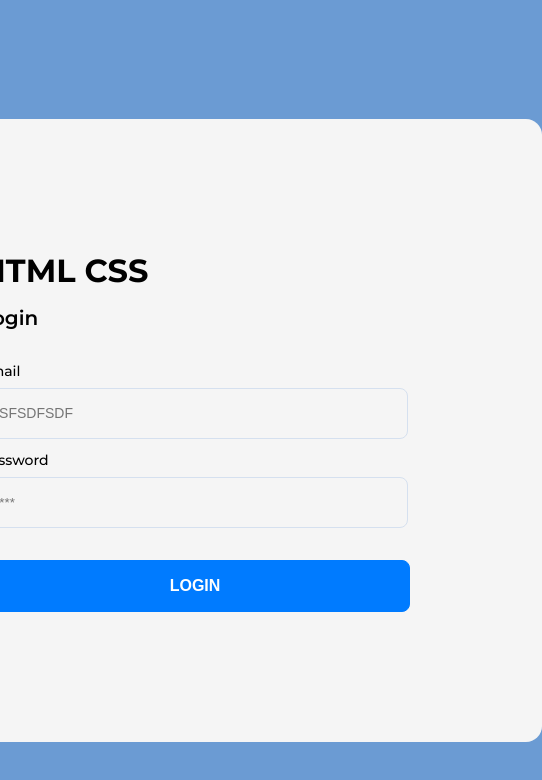
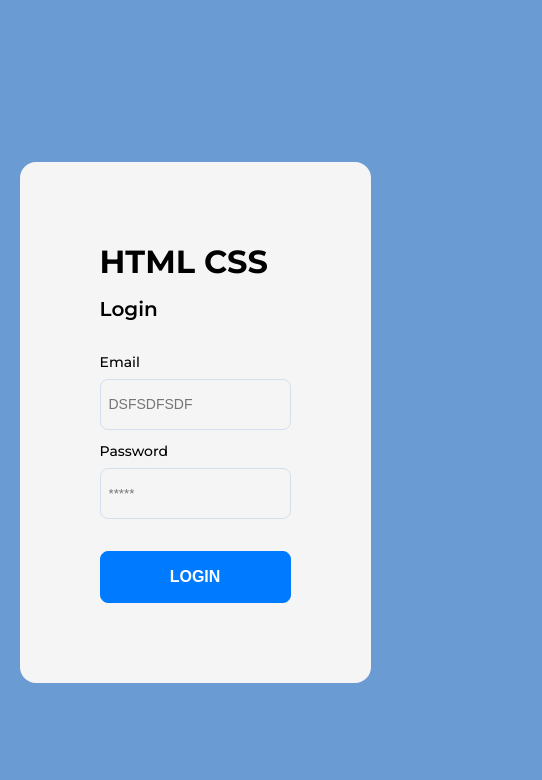
Before and after one commit to ViktoriiaYermak/TestForm, a plain HTML site: page Form/index.html in a window 390 px wide. Shown: the whole page, 542 px wide, since content can reach past the window. Drawn offline with Linux system fonts and the light colour scheme.

Commit message:
feat: added design responsiveness

```diff
--- a/Form/css/style.css
+++ b/Form/css/style.css
@@ -8,17 +8,20 @@ body {
     justify-content: center;
     align-items: center;
     height: 100vh;
+    margin: 0;
 }
 
 .body {
-    width: 694px;
-    height: 623px;
+    width: 90%;
+    max-width: 694px;
+    height: auto;
     border-radius: 16px;
     background-color: #F5F5F5;
 }
 
 header {
     margin: 132px 132px 0 132px;
+    transition: margin 0.5s ease;
 }
 
 h1 {
@@ -41,7 +44,8 @@ h2 {
 form {
     display: flex;
     flex-direction: column;
-    margin: 32px 132px;
+    margin: 32px 132px 132px 132px;
+    transition: margin 0.5s ease;
     font-size: 14px;
     font-weight: 500;
 }
@@ -51,7 +55,7 @@ span {
 }
 
 input {
-    width: 418px;
+    max-width: 430px;
     height: 49px;
     border: 1px solid #D5E0EF;
     background-color: #F5F5F5;
@@ -69,14 +73,30 @@ input[placeholder="DSFSDFSDF"] {
 }
 
 button {
-    width: 430px;
+    max-width: 430px;
     height: 52px;
     background-color: #007BFF;
     border-radius: 8px;
     border: 1px solid #007BFF;
-    margin: 0 132px 132px 132px;
+    margin: 32px 0 0 0;
     color: white;
     font-size: 16px;
     font-weight: 600;
     cursor: pointer;
 }
+
+@media (max-width: 768px) {
+    header {
+        margin: 80px 80px 0 80px;
+    }
+
+    form {
+        margin: 32px 80px 80px 80px;
+    }
+}
+
+@media (max-width: 300px) {
+    .body {
+        width: 300px;
+    }
+}
--- a/Form/index.html
+++ b/Form/index.html
@@ -20,8 +20,8 @@
             <input type="text" name="email" placeholder="DSFSDFSDF" required>
             <span>Password</span>
             <input type="password" name="password" placeholder="*****" required>
+            <button>LOGIN</button>
         </form>
-        <button>LOGIN</button>
     </div>
 </body>
 </html>
```
